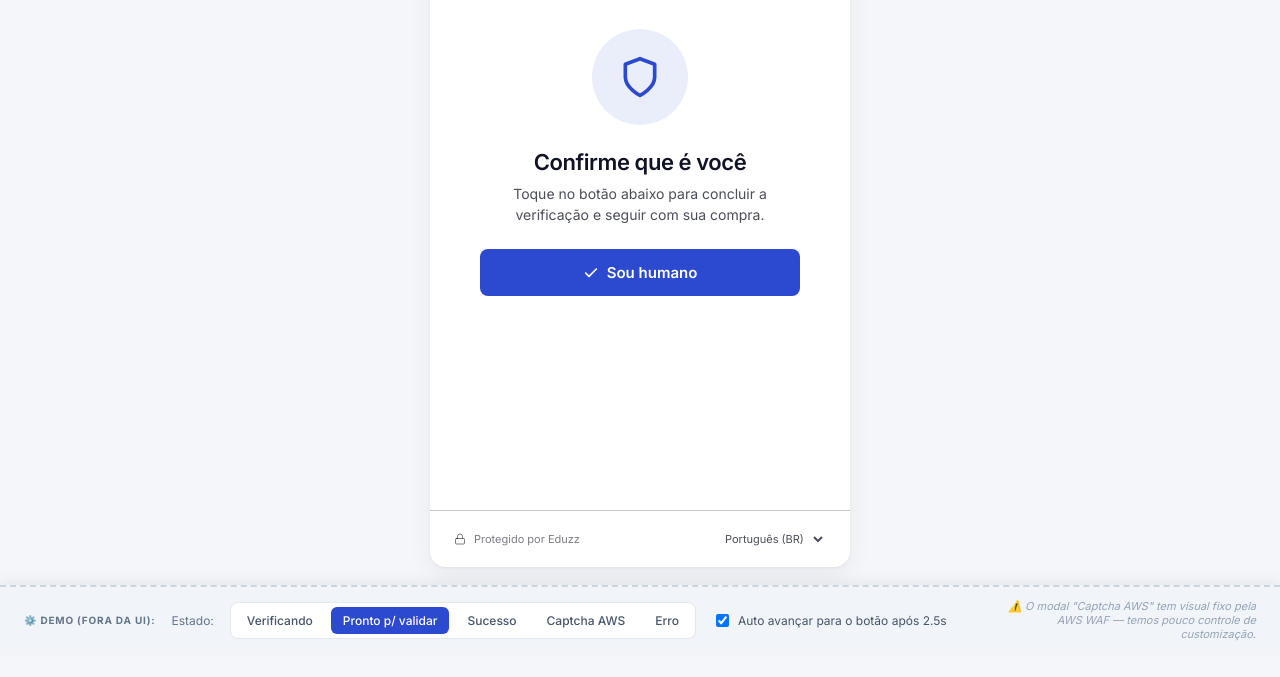
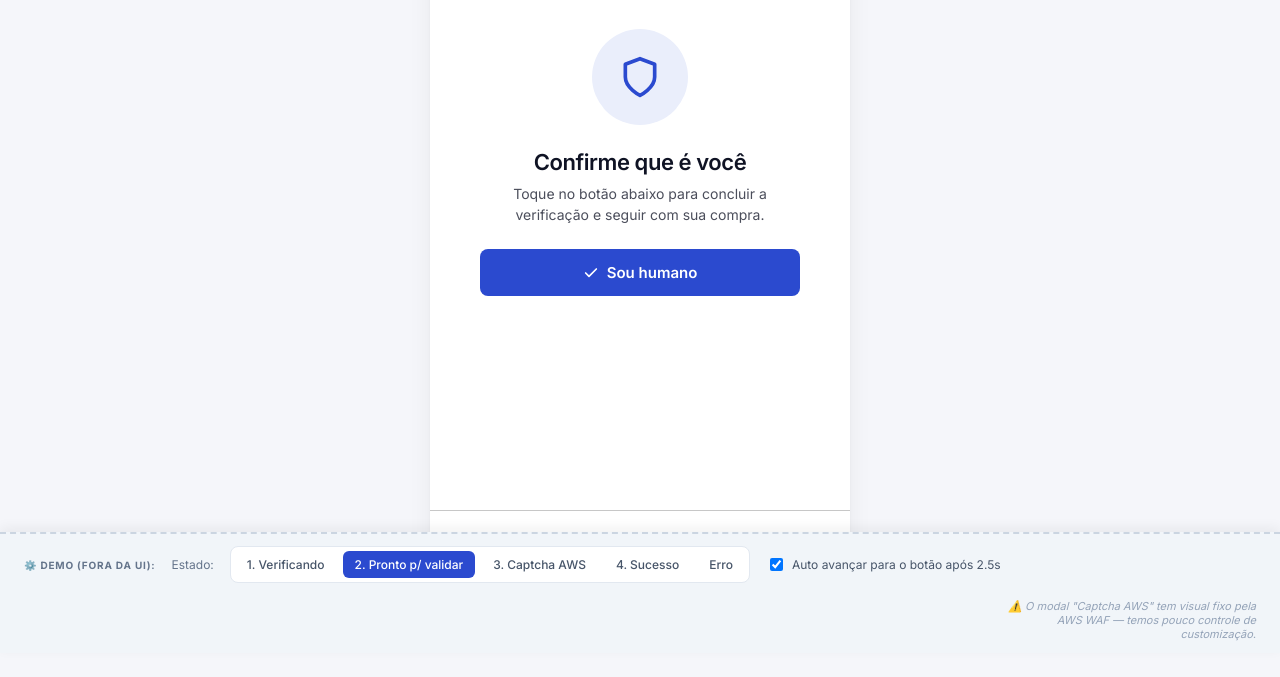
Before and after one commit to janainadelboni/checkout-challenge-aws-waf, a plain HTML site: page index.html in a window 1280 px wide. Shown: the part 147-824 px from the top of the page. Drawn offline with Linux system fonts and the light colour scheme; a web font is replaced by a local one.

Commit message:
Reordena fluxo: verificando > pronto > captcha > sucesso
Botão 'Sou humano' agora abre o captcha AWS antes do sucesso, refletindo o fluxo real.

Co-Authored-By: Claude Opus 4.7 (1M context) <noreply@anthropic.com>

```diff
--- a/index.html
+++ b/index.html
@@ -543,7 +543,7 @@
         <h1>Confirme que é você</h1>
         <p class="lead">Toque no botão abaixo para concluir a verificação e seguir com sua compra.</p>
 
-        <button class="btn btn-primary" onclick="setState('success')">
+        <button class="btn btn-primary" onclick="setState('captcha')">
           <svg width="16" height="16" viewBox="0 0 24 24" fill="none" stroke="currentColor" stroke-width="2.5" stroke-linecap="round" stroke-linejoin="round"><path d="M20 6 9 17l-5-5"/></svg>
           Sou humano
         </button>
@@ -666,10 +666,10 @@
 
       <span style="font-size: 12px; color: #64748B;">Estado:</span>
       <div class="demo-group" id="state-group">
-        <button class="demo-btn active" data-state="verifying" onclick="setState('verifying')">Verificando</button>
-        <button class="demo-btn" data-state="ready" onclick="setState('ready')">Pronto p/ validar</button>
-        <button class="demo-btn" data-state="success" onclick="setState('success')">Sucesso</button>
-        <button class="demo-btn" data-state="captcha" onclick="setState('captcha')">Captcha AWS</button>
+        <button class="demo-btn active" data-state="verifying" onclick="setState('verifying')">1. Verificando</button>
+        <button class="demo-btn" data-state="ready" onclick="setState('ready')">2. Pronto p/ validar</button>
+        <button class="demo-btn" data-state="captcha" onclick="setState('captcha')">3. Captcha AWS</button>
+        <button class="demo-btn" data-state="success" onclick="setState('success')">4. Sucesso</button>
         <button class="demo-btn" data-state="error" onclick="setState('error')">Erro</button>
       </div>
 
```
